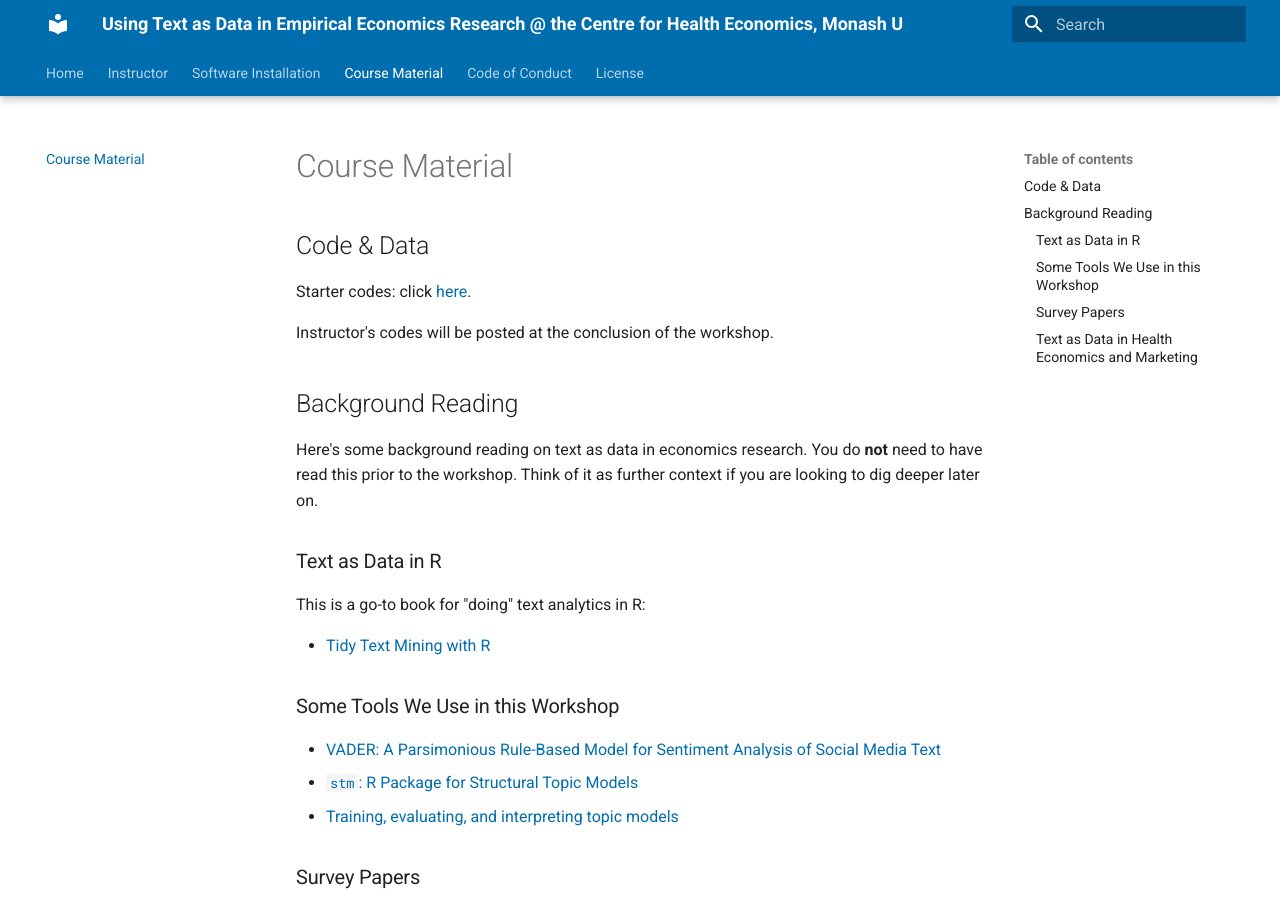
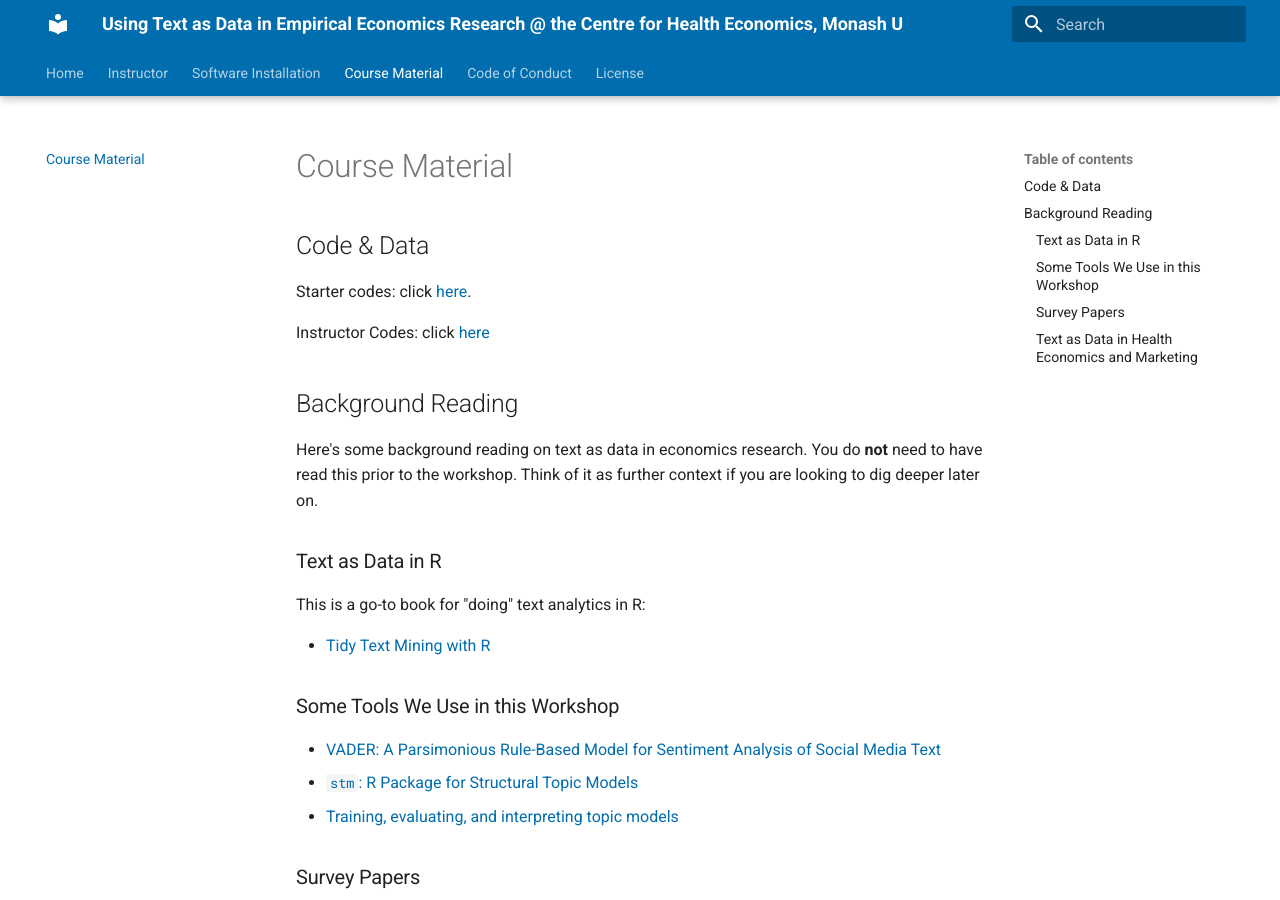
Before and after one commit to deer-marketing-lab/2023-03-08-monash, an MkDocs documentation site: the page built from docs/course_material.md, in a window 1280 px wide and 900 px high. Built offline with MkDocs 1.6.1 and Material for MkDocs 9.7.7, drawn with Linux system fonts in a browser that asks for light colours.

Commit message:
site links to code solutions

```diff
--- a/docs/course_material.md
+++ b/docs/course_material.md
@@ -4,7 +4,8 @@
 
 Starter codes: click [here](https://github.com/deer-marketing-lab/2023-03-08-monash/raw/main/assets/starter_code.zip).
 
-Instructor's codes will be posted at the conclusion of the workshop.
+Instructor Codes: click [here](https://github.com/deer-marketing-lab/2023-03-08-monash/raw/main/assets/instructor.zip)
+
 
 ## Background Reading
 
```
